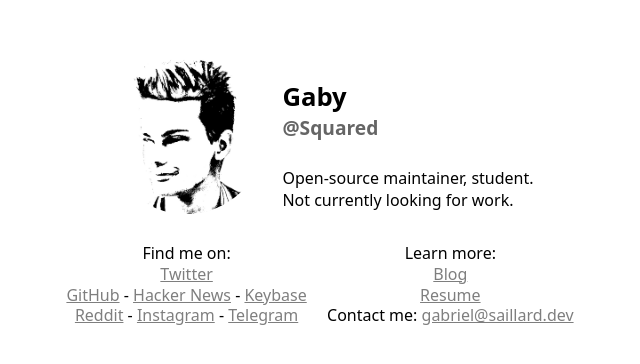
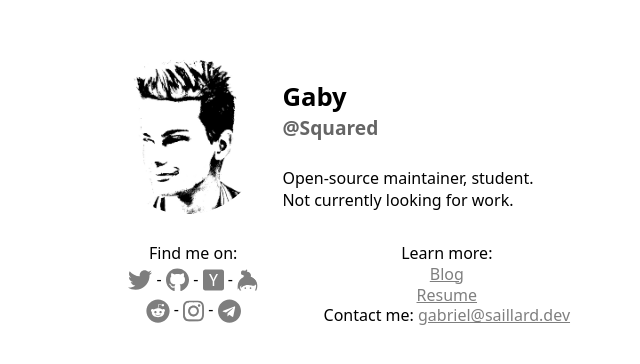
Before and after one commit to GitSquared/gaby.dev, a plain HTML site: page index.html in a window 1280 px wide. Shown: the part 230-594 px from the top of the page, without its empty margins (320-960 px from the left). Drawn offline with Linux system fonts and the light colour scheme.

Commit message:
Add social links icons

```diff
--- a/index.html
+++ b/index.html
@@ -39,19 +39,19 @@
 				<p>
 					Find me on:
 					<br>
-					<a href="https://twitter.com/GitSquared">Twitter</a>
+					<a class="social-icons-links" href="https://gaby.dev/twitter"><img src="pics/icons/twitter.svg" alt="Twitter"></a>
+					-
+					<a class="social-icons-links" href="https://gaby.dev/github"><img src="pics/icons/github.svg" alt="GitHub"></a>
+					-
+					<a class="social-icons-links" href="https://gaby.dev/hn"><img src="pics/icons/hn.svg" alt="Hacker News"></a>
+					-
+					<a class="social-icons-links" href="https://gaby.dev/keybase"><img src="pics/icons/keybase.svg" alt="Keybase"></a>
 					<br>
-					<a href="https://github.com/GitSquared">GitHub</a>
+					<a class="social-icons-links" href="https://gaby.dev/reddit"><img src="pics/icons/reddit.svg" alt="Reddit"></a>
 					-
-					<a href="https://news.ycombinator.com/user?id=_squared_">Hacker News</a>
+					<a class="social-icons-links" href="https://gaby.dev/instagram"><img src="pics/icons/instagram.svg" alt="Instagram"></a>
 					-
-					<a href="https://keybase.io/squared_0">Keybase</a>
-					<br>
-					<a href="https://reddit.com/user/Squared_fr">Reddit</a>
-					-
-					<a href="https://instagram.com/gabyblbl">Instagram</a>
-					-
-					<a href="https://t.me/GabySquared">Telegram</a>
+					<a class="social-icons-links" href="https://gaby.dev/telegram"><img src="pics/icons/telegram.svg" alt="Telegram"></a>
 				</p>
 			</nav>
 			<nav>
--- a/styles/index.css
+++ b/styles/index.css
@@ -42,16 +42,8 @@ footer {
 	clear: both;
 	padding-top: 1em;
 	text-align: center;
-}
-
-footer nav:first-child {
-	float: left;
-	margin-right: 0.5em;
-}
-
-footer nav:last-child {
-	float: right;
-	margin-left: 0.5em;
+	display: grid;
+	grid-template-columns: 1fr 1fr;
 }
 
 footer nav p {
@@ -69,6 +61,20 @@ footer nav a:hover {
 	opacity: 1;
 }
 
+footer nav a.social-icons-links {
+	line-height: 1.9;
+	filter: brightness(0%);
+	transition: filter 0.2s ease-out;
+}
+
+footer nav a.social-icons-links img {
+	height: 1.5rem;
+	vertical-align: middle;
+}
+
+footer nav a.social-icons-links:hover {
+	filter: brightness(100%);
+}
 
 @media only all and (orientation: portrait) {
 	section#card *, footer * {
```
Also changed, not shown: now.json (+35 -5 lines), pics/icons/at-solid.svg (added), pics/icons/blog.svg (added), pics/icons/envelope-solid.svg (added), pics/icons/github.svg (added), pics/icons/hn.svg (added), pics/icons/instagram.svg (added), pics/icons/keybase.svg (added), pics/icons/reddit.svg (added), pics/icons/telegram.svg (added), pics/icons/twitter.svg (added).
